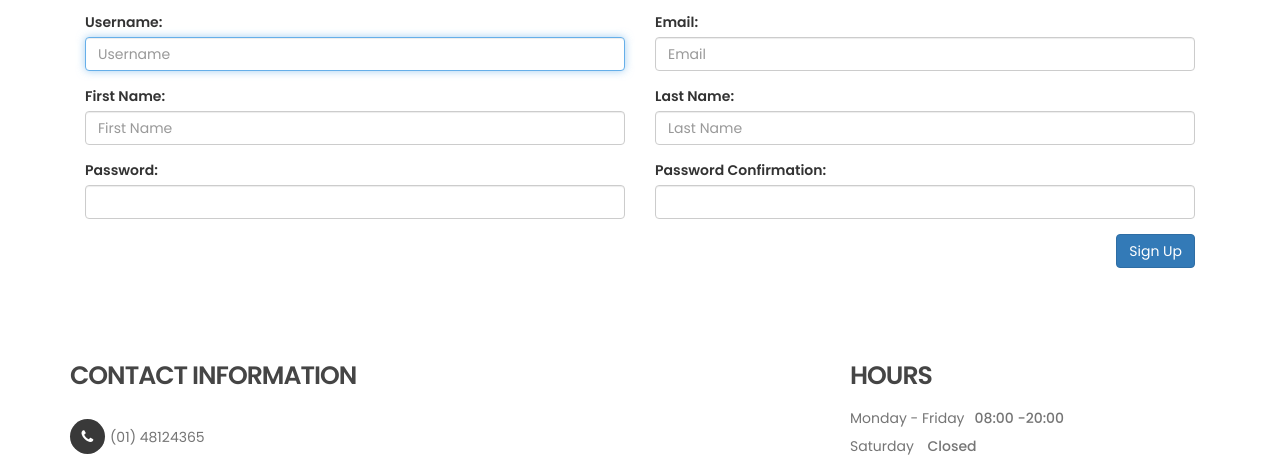
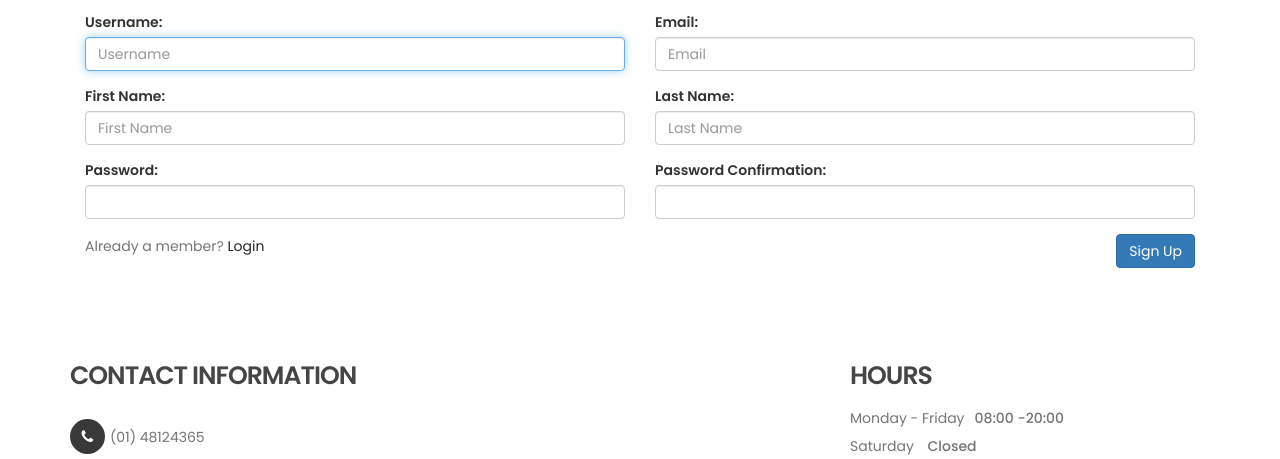
Before and after one commit to Doc-Le/PhysioActivities, a Django app: page /signup/ in a window 1280 px wide. Shown: the part 203-662 px from the top of the page. Run offline with Django 4.2, Linux system fonts and the light colour scheme; some libraries are stand-ins or nearby versions.

Commit message:
added login link to signup_form.html

```diff
--- a/user/templates/signup_form.html
+++ b/user/templates/signup_form.html
@@ -48,6 +48,7 @@
                             {% endfor %}
                             <div class="col-md-12 col-sm-12 ">
                                 <button type="submit" class="btn btn-primary pull-right">Sign Up</button>
+                                <p>Already a member? <a href="/login">Login</a></p>
                             </div>
                         </form>
                     </div>
```
